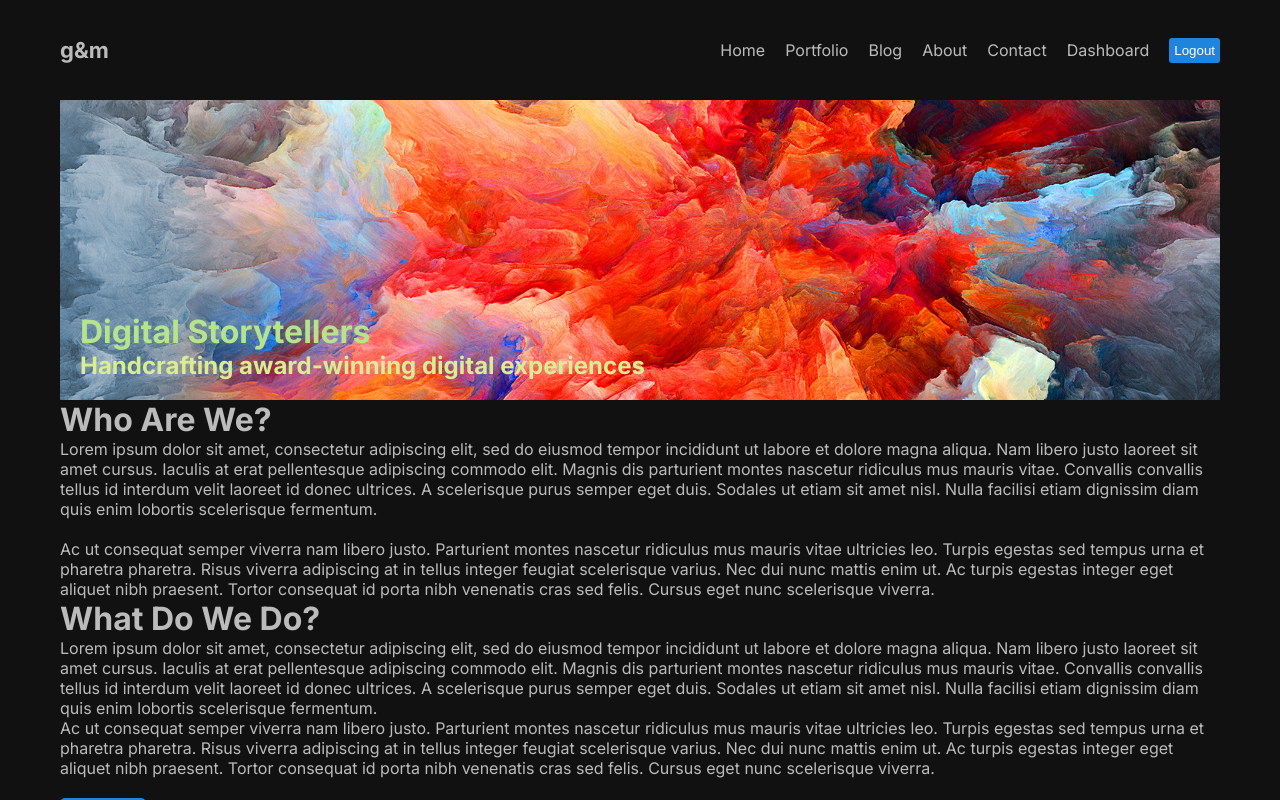
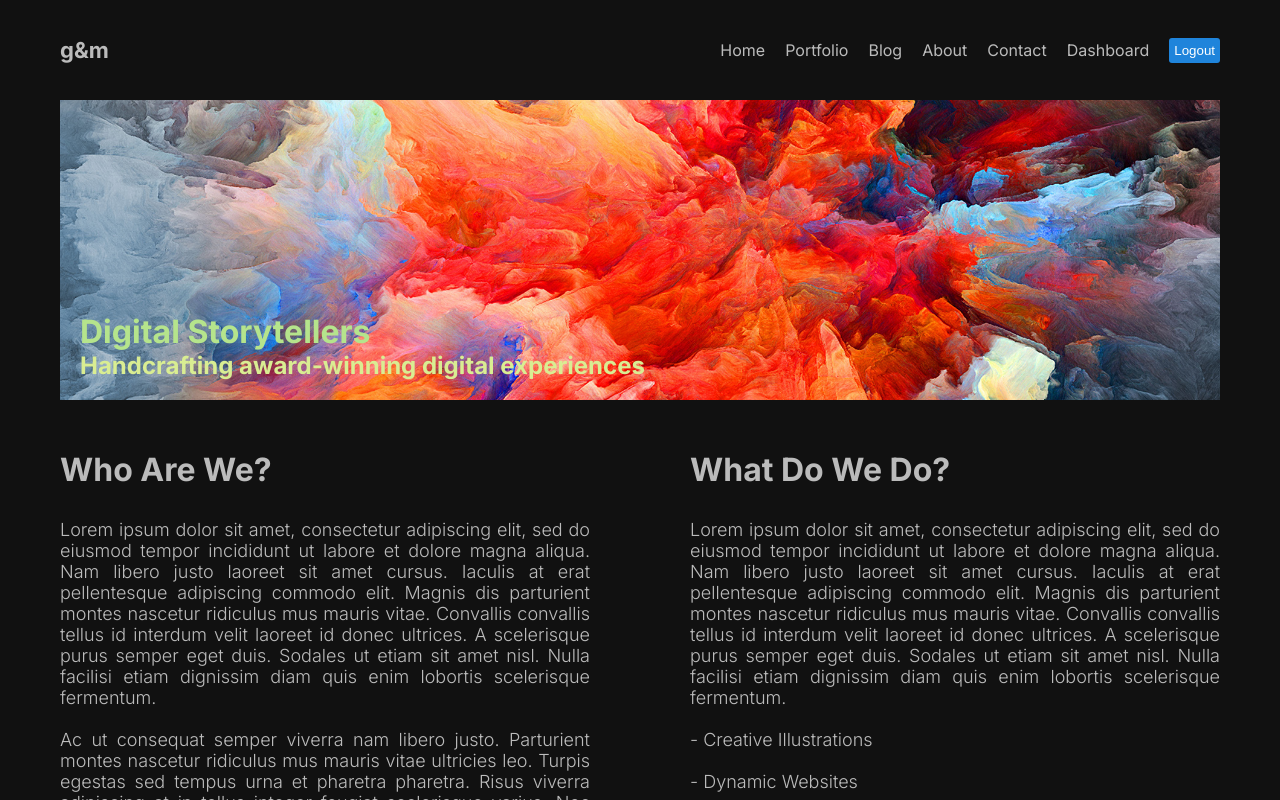
Before and after one commit to kgruca/portfolio-site, a Next.js app: page /about in a window 1280 px wide. Shown: the top 800 px of the page. Built offline with nearby package versions, Linux system fonts and the light colour scheme.

Commit message:
about page finished

```diff
--- a/src/app/about/page.module.css
+++ b/src/app/about/page.module.css
@@ -26,16 +26,23 @@
 }
 
 .aboutContainer {
-}
-
-.secondImg {
+  display: flex;
+  gap: 100px;
 }
 
 .item {
+  flex: 1;
+  margin-top: 50px;
+  display: flex;
+  flex-direction: column;
+  gap: 30px;
 }
 
 .title {
 }
 
 .desc {
+  font-size: 18px;
+  font-weight: 300;
+  text-align: justify;
 }
--- a/src/app/about/page.tsx
+++ b/src/app/about/page.tsx
@@ -55,13 +55,14 @@ const About = () => (
           sit amet nisl. Nulla facilisi etiam dignissim diam quis enim lobortis
           scelerisque fermentum.
           <br />
-          Ac ut consequat semper viverra nam libero justo. Parturient montes
-          nascetur ridiculus mus mauris vitae ultricies leo. Turpis egestas sed
-          tempus urna et pharetra pharetra. Risus viverra adipiscing at in
-          tellus integer feugiat scelerisque varius. Nec dui nunc mattis enim
-          ut. Ac turpis egestas integer eget aliquet nibh praesent. Tortor
-          consequat id porta nibh venenatis cras sed felis. Cursus eget nunc
-          scelerisque viverra.
+          <br />
+          - Creative Illustrations
+          <br />
+          <br />
+          - Dynamic Websites
+          <br />
+          <br />
+          - Mobile Apps
           <br />
           <br />
         </p>
```
